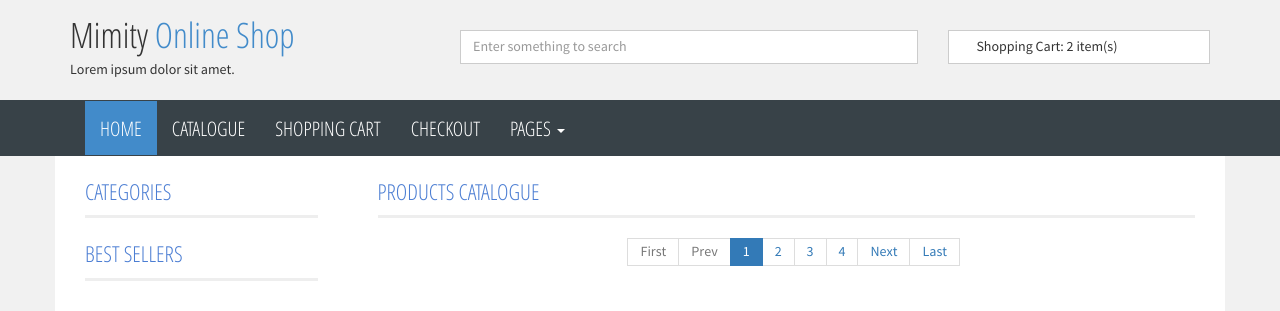
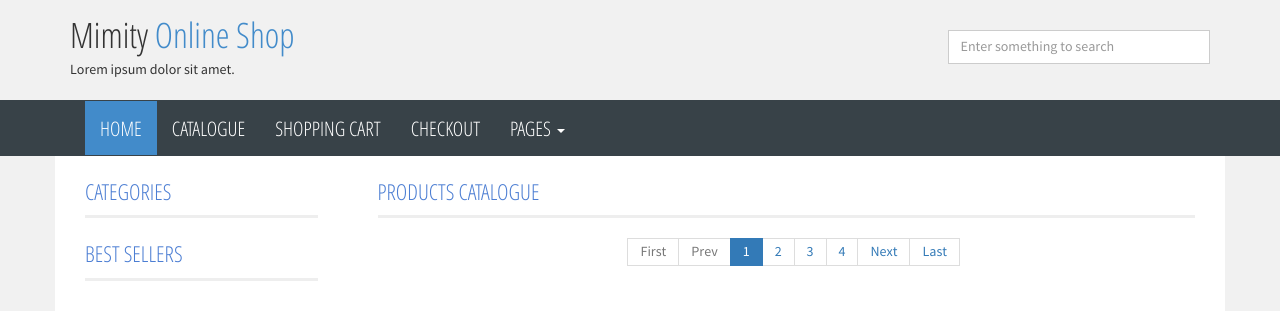
Before and after one commit to kevgathuku/compshop, a Django app: page /products/catalogue/ in a window 1280 px wide. Shown: the top 311 px of the page. Run offline with Django 3.2, Linux system fonts and the light colour scheme; data that the repository does not hold is empty; parts of the project's set-up code (start-up, migrations or seed data) failed here and were passed over; some libraries are stand-ins or nearby versions; some web fonts are replaced.

Commit message:
Remove shopping cart from header

```diff
--- a/templates/base.html
+++ b/templates/base.html
@@ -32,9 +32,14 @@
           </div>
           <!-- End Logo -->
 
-          <!-- Search Form -->
+          <!-- Search Form Offset -->
             <div class="col-lg-5 col-md-5 col-sm-7 col-xs-12">
-              <div class="well">
+            </div>
+            <!-- End Search Form Offset -->
+
+            <!-- Search Form -->
+            <div class="col-lg-3 col-md-4 col-sm-5">
+                <div class="well">
                     <form action="{% url 'home' %}">
                         <div class="input-group">
                             <input type="text" class="form-control input-search" placeholder="Enter something to search"/>
@@ -46,36 +51,6 @@
                 </div>
             </div>
             <!-- End Search Form -->
-
-            <!-- Shopping Cart List -->
-            <div class="col-lg-3 col-md-4 col-sm-5">
-                <div class="well">
-                    <div class="btn-group btn-group-cart">
-                        <button type="button" class="btn btn-default dropdown-toggle" data-toggle="dropdown">
-                            <span class="pull-left"><i class="fa fa-shopping-cart icon-cart"></i></span>
-                            <span class="pull-left">Shopping Cart: 2 item(s)</span>
-                            <span class="pull-right"><i class="fa fa-caret-down"></i></span>
-                        </button>
-                        <ul class="dropdown-menu cart-content" role="menu">
-                              <li>
-                                  <a href="detail.html">
-                                      <b>Penn State College T-Shirt</b>
-                                      <span>x1 $528.96</span>
-                                  </a>
-                              </li>
-                              <li>
-                                  <a href="detail.html">
-                                      <b>Live Nation ACDC Gray T-Shirt</b>
-                                      <span>x1 $428.96</span>
-                                  </a>
-                              </li>
-                              <li class="divider"></li>
-                              <li><a href="cart.html">Total: $957.92</a></li>
-                          </ul>
-                    </div>
-                </div>
-            </div>
-            <!-- End Shopping Cart List -->
         </div>
     </div>
     </header>
```
